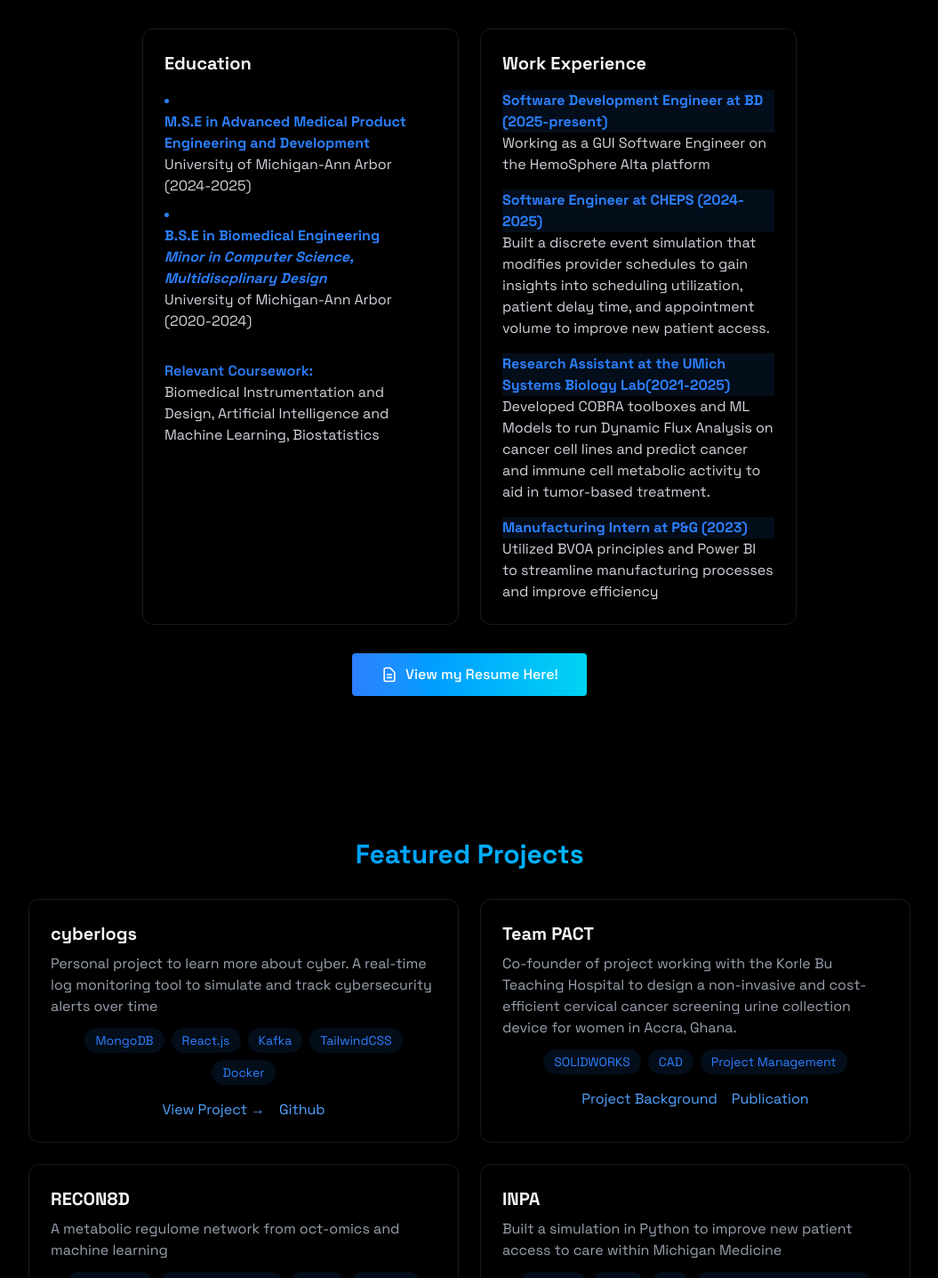
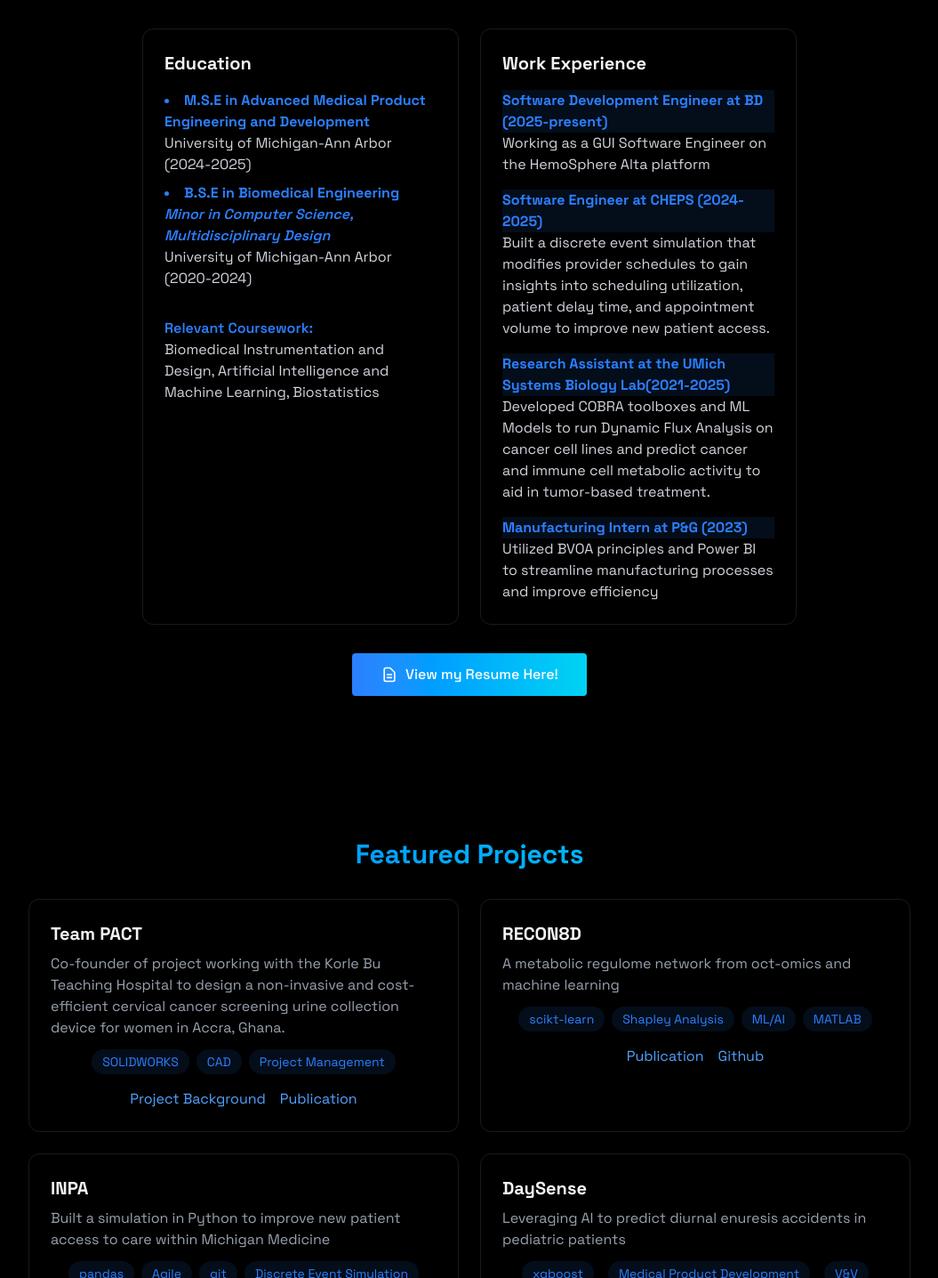
Before and after one commit to srmenon02/suraj-menon-portfolio, a React (Vite) app: page / in a window 1280 px wide. Shown: the part 1374-2810 px from the top of the page at 89% size, without its empty margins (112-1167 px from the left). Built offline with nearby package versions, Linux system fonts and the light colour scheme.

Commit message:
removed project + fixed formatting

```diff
--- a/src/components/sections/About.jsx
+++ b/src/components/sections/About.jsx
@@ -73,13 +73,13 @@ export const About = () => {
                     <h3 className="text-xl font-bold mb-4"> Education</h3>
                     <ul className="list-disc list-inside text-gray-300 space-y-2 ">
                         <li className="text-gray-300 marker:text-blue-500">
-                            <div className="font-bold text-blue-500"> <strong> M.S.E in Advanced Medical Product Engineering and Development </strong> </div>
-                            <div> University of Michigan-Ann Arbor (2024-2025) </div>
+                            <span className="font-bold text-blue-500">M.S.E in Advanced Medical Product Engineering and Development</span>
+                            <span className="block text-gray-300">University of Michigan-Ann Arbor (2024-2025)</span>
                         </li>
                         <li className="text-gray-300 marker:text-blue-500">
-                            <div className="font-bold text-blue-500"><strong> B.S.E in Biomedical Engineering </strong></div>
-                            <div className="font-semibold text-blue-500"><strong><i>Minor in Computer Science, Multidiscplinary Design</i></strong></div>
-                            <div>University of Michigan-Ann Arbor (2020-2024)</div>
+                            <span className="font-bold text-blue-500">B.S.E in Biomedical Engineering</span>
+                            <span className="block text-blue-500 font-semibold"><i>Minor in Computer Science, Multidisciplinary Design</i></span>
+                            <span className="block text-gray-300">University of Michigan-Ann Arbor (2020-2024)</span>
                         </li>
                     </ul>
                     <ul className="list-none list-inside text-gray-300 mt-8">
--- a/src/components/sections/Projects.jsx
+++ b/src/components/sections/Projects.jsx
@@ -8,32 +8,6 @@ export const Projects = () => {
                 Featured Projects
             </h2>
             <div className="grid grid-cols-1 md:grid-cols-2 gap-6">
-                <div className="p-6 rounded-xl border border-white/10 hover:-translate-y-1 hover:border-blue-500/30 hover:shadow-[0_2px_8px_rgba(59,130,246,02)] transition-all">
-                    <h3 className="text-xl font-bold mb-2"> cyberlogs </h3>
-                    <p className="text-gray-400 mb-3">
-                        Personal project to learn more about cyber. A real-time log monitoring tool to simulate
-                        and track cybersecurity alerts over time
-                    </p>
-                    <div className="flex flex-wrap gap-2 mb-4 items-center justify-center">
-                        {["MongoDB", "React.js", "Kafka", "TailwindCSS", "Docker"].map((tech, key) => (
-                                <span
-                                key={key}
-                                className="bg-blue-500/10 text-blue-500 py-1 px-3 rounded-full text-sm hover:bg-blue-500/20 hover:shadow-[0_2px_8px_rgba(59,130,2246,02)] transition
-                                ">
-                                    {tech}
-                                </span>
-                        ))}
-                    </div>
-
-                    <div className="flex justify-center gap-4 items-center  mt-2">
-                        <a href="https://cyberlogs-teal.vercel.app" className="text-blue-400 hover:text-blue-300 transition-colors">
-                            View Project →
-                        </a>
-                        <a href="https://github.com/srmenon02/cyberlogs" className="text-blue-400 hover:text-blue-300 transition-colors">
-                            Github
-                        </a>
-                    </div>
-                </div>
 
                 <div className="p-6 rounded-xl border border-white/10 hover:-translate-y-1 hover:border-blue-500/30 hover:shadow-[0_2px_8px_rgba(59,130,246,02)] transition-all">
                     <h3 className="text-xl font-bold mb-2"> Team PACT </h3>
```
